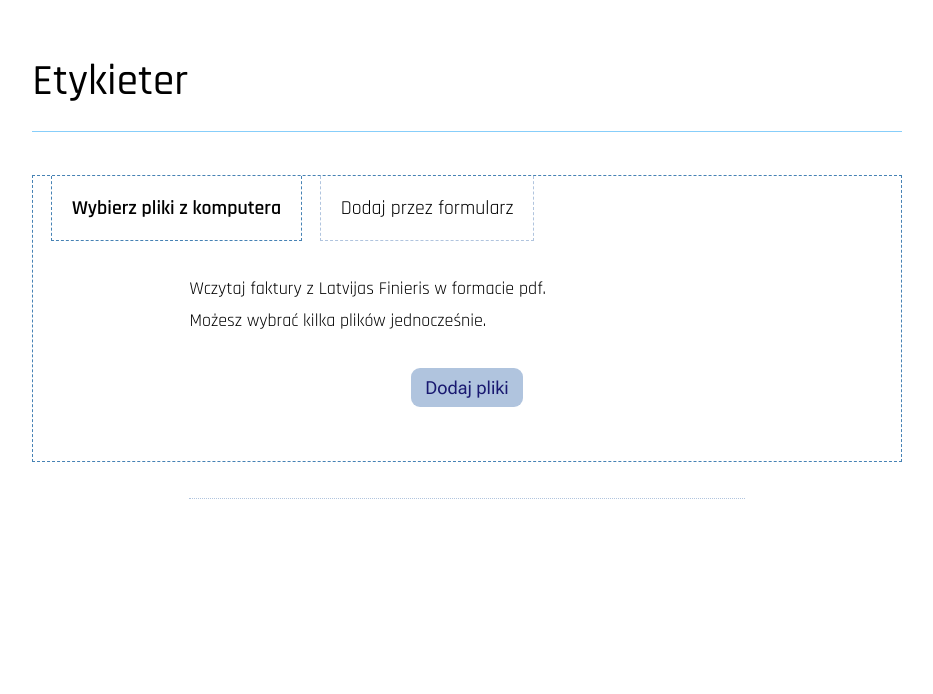
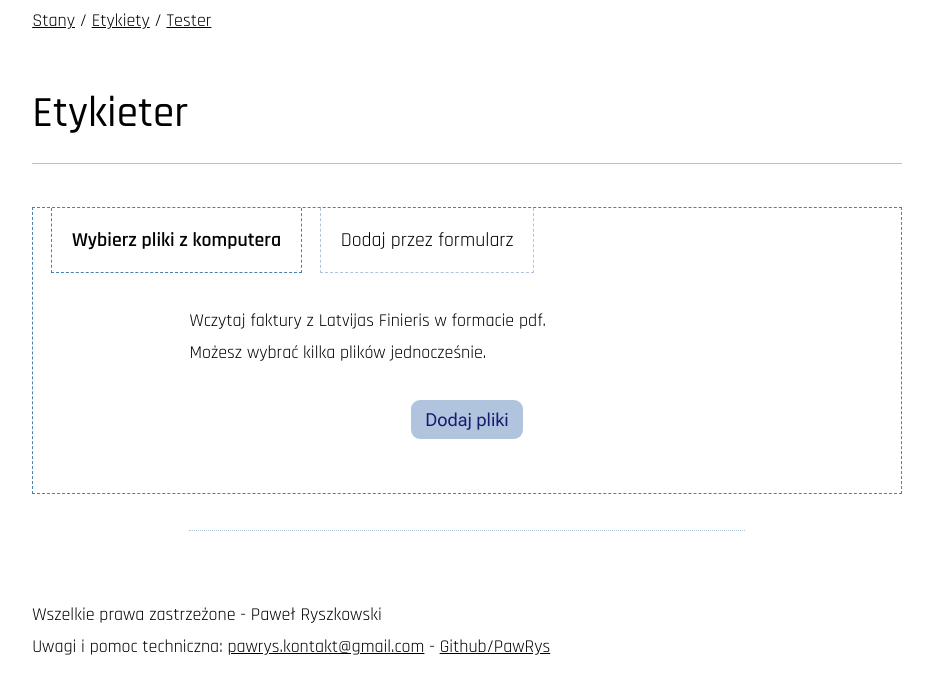
Before and after one commit to PawRys/LabelGenerator, a Vue app: page / in a window 1280 px wide. Shown: the top 694 px of the page, without its empty margins (173-1106 px from the left). Built offline with nearby package versions, Linux system fonts and the light colour scheme.

Commit message:
changed header and footer

```diff
--- a/src/App.vue
+++ b/src/App.vue
@@ -10,12 +10,32 @@ import Print from './components/Print.vue';
 
 <template>
 	<header class="noprint">
+		<p>
+			<a href="https://pawrys.github.io/StockBrowser5/">Stany</a>
+			<span> / </span>
+			<a href="https://pawrys.github.io/LabelGenerator/">Etykiety</a>
+			<span> / </span>
+			<a href="https://pawrys.github.io/PurchaseComparator/">Tester</a>
+		</p>
+
 		<h1>Etykieter</h1>
 	</header>
 	<InputChoice class="noprint" />
 	<PageCount class="noprint" />
 	<Results class="noprint" />
 	<Print class="printme" />
+	<footer class="noprint">
+		<p>Wszelkie prawa zastrzeżone - Paweł Ryszkowski</p>
+		<p>
+			Uwagi i pomoc techniczna:
+			<a href="mailto:pawrys.kontakt@gmail.com?subject=Pomoc%20Stock%20Browser%205" target="_blank"
+				>pawrys.kontakt@gmail.com</a
+			>
+			<span> - </span>
+			<a href="https://github.com/PawRys/">Github/PawRys</a>
+		</p>
+		<p></p>
+	</footer>
 </template>
 
 <style>
```
